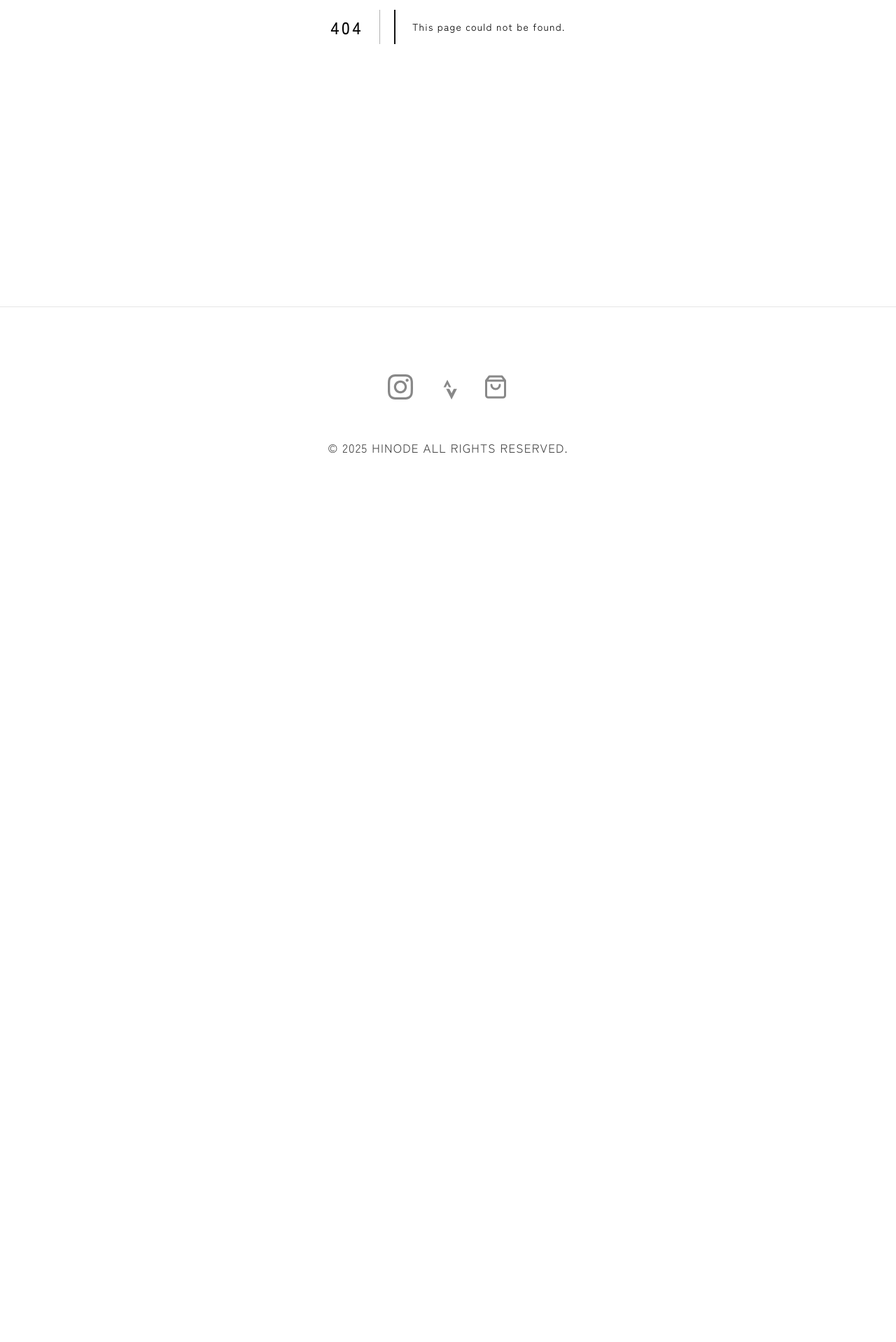
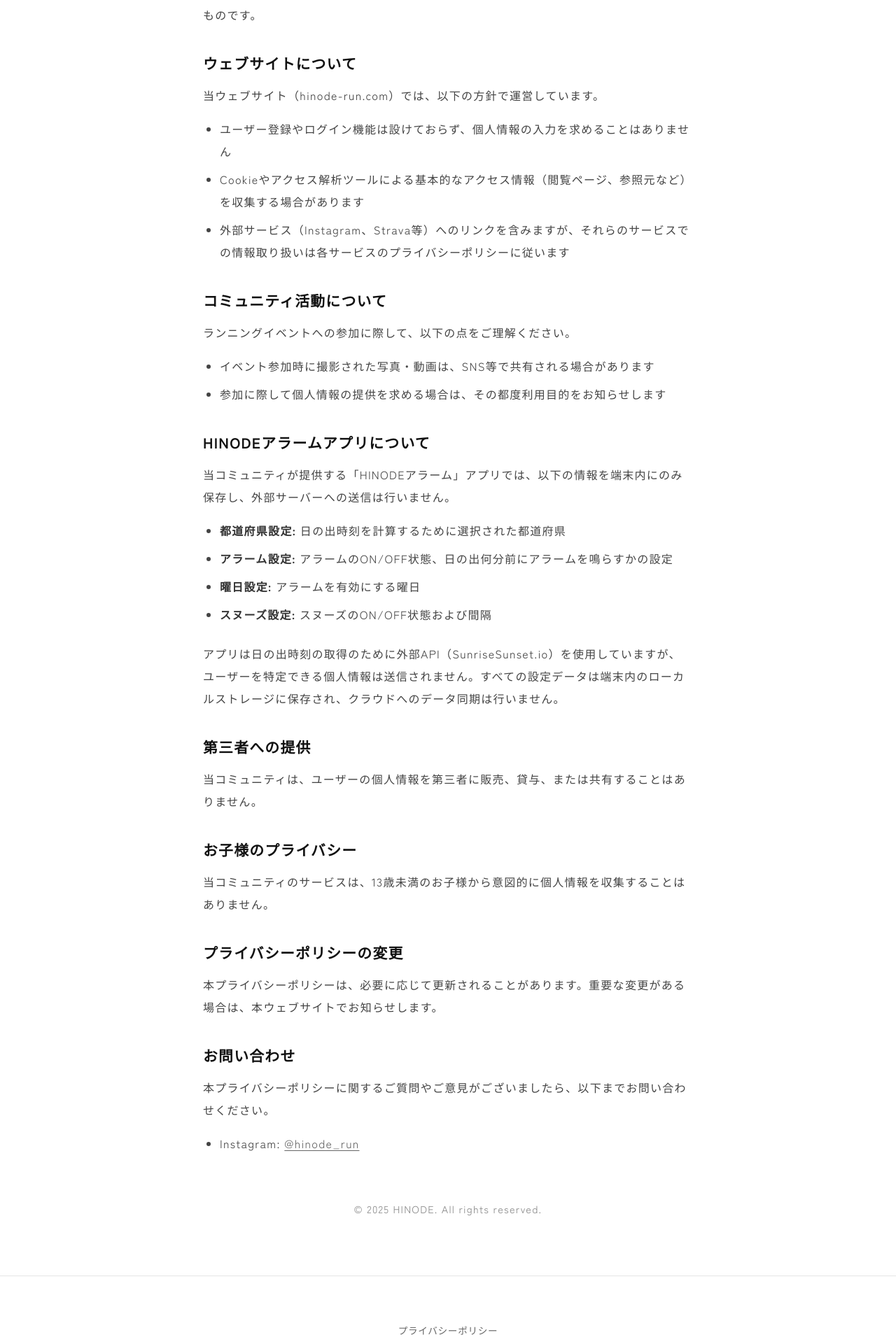
Before and after one commit to git10a/hinode, a Next.js app: page /privacy in a window 1280 px wide. Before the commit this address had no page. Shown: the part 362-2280 px from the top of the page at 70% size. Before the commit the page ends 1116 px from the top, so only its background shows below. Built offline with nearby package versions, Linux system fonts and the light colour scheme.

Commit message:
Add privacy policy page and footer link

```diff
--- a/app/globals.css
+++ b/app/globals.css
@@ -867,3 +867,90 @@ footer p {
     font-weight: 300;
     transform: translateY(-2px);
 }
+
+/* Footer Links */
+.footer-links {
+    margin-bottom: 1rem;
+}
+
+.footer-links a {
+    font-size: 0.85rem;
+    color: #666;
+    text-transform: none;
+    letter-spacing: 0.05em;
+    transition: color 0.3s;
+}
+
+.footer-links a:hover {
+    color: var(--color-text);
+}
+
+/* Privacy Page */
+.privacy-page {
+    padding: 8rem 0 4rem;
+    min-height: 100vh;
+    background: var(--color-bg);
+}
+
+.privacy-page h1 {
+    font-size: 2.5rem;
+    margin-bottom: 3rem;
+    text-align: center;
+    letter-spacing: 0.1em;
+}
+
+.privacy-content {
+    max-width: 700px;
+    margin: 0 auto;
+}
+
+.privacy-content h2 {
+    font-size: 1.3rem;
+    margin-top: 2.5rem;
+    margin-bottom: 1rem;
+    padding-left: 0;
+    border-left: none;
+    font-weight: 600;
+}
+
+.privacy-content p {
+    font-size: 1rem;
+    line-height: 2;
+    margin-bottom: 1rem;
+    max-width: 100%;
+}
+
+.privacy-content ul {
+    margin-bottom: 1.5rem;
+    padding-left: 1.5rem;
+}
+
+.privacy-content ul li {
+    list-style: disc;
+    font-size: 1rem;
+    line-height: 2;
+    color: #444;
+    margin-bottom: 0.5rem;
+}
+
+.privacy-content ul li strong {
+    font-weight: 600;
+    color: #333;
+}
+
+.privacy-content a {
+    color: #666;
+    text-decoration: underline;
+    text-underline-offset: 3px;
+}
+
+.privacy-content a:hover {
+    color: var(--color-text);
+}
+
+.privacy-content .copyright {
+    margin-top: 4rem;
+    text-align: center;
+    font-size: 0.9rem;
+    color: #888;
+}
--- /dev/null
+++ b/app/privacy/page.js
@@ -0,0 +1,73 @@
+export const metadata = {
+    title: 'プライバシーポリシー | HINODE',
+    description: 'HINODEのプライバシーポリシー。ウェブサイト、コミュニティ活動、公式アプリにおける情報の取り扱いについて説明しています。',
+};
+
+export default function Privacy() {
+    return (
+        <section className="privacy-page">
+            <div className="container">
+                <h1>プライバシーポリシー</h1>
+
+                <div className="privacy-content">
+                    <h2>はじめに</h2>
+                    <p>
+                        HINODE（以下「当コミュニティ」）は、ユーザーのプライバシーを尊重し、個人情報の保護に努めています。本プライバシーポリシーは、当コミュニティが運営するウェブサイト、ランニングイベント、および関連サービスにおける情報の取り扱いについて説明するものです。
+                    </p>
+
+                    <h2>ウェブサイトについて</h2>
+                    <p>当ウェブサイト（hinode-run.com）では、以下の方針で運営しています。</p>
+                    <ul>
+                        <li>ユーザー登録やログイン機能は設けておらず、個人情報の入力を求めることはありません</li>
+                        <li>Cookieやアクセス解析ツールによる基本的なアクセス情報（閲覧ページ、参照元など）を収集する場合があります</li>
+                        <li>外部サービス（Instagram、Strava等）へのリンクを含みますが、それらのサービスでの情報取り扱いは各サービスのプライバシーポリシーに従います</li>
+                    </ul>
+
+                    <h2>コミュニティ活動について</h2>
+                    <p>ランニングイベントへの参加に際して、以下の点をご理解ください。</p>
+                    <ul>
+                        <li>イベント参加時に撮影された写真・動画は、SNS等で共有される場合があります</li>
+                        <li>参加に際して個人情報の提供を求める場合は、その都度利用目的をお知らせします</li>
+                    </ul>
+
+                    <h2>HINODEアラームアプリについて</h2>
+                    <p>
+                        当コミュニティが提供する「HINODEアラーム」アプリでは、以下の情報を端末内にのみ保存し、外部サーバーへの送信は行いません。
+                    </p>
+                    <ul>
+                        <li><strong>都道府県設定:</strong> 日の出時刻を計算するために選択された都道府県</li>
+                        <li><strong>アラーム設定:</strong> アラームのON/OFF状態、日の出何分前にアラームを鳴らすかの設定</li>
+                        <li><strong>曜日設定:</strong> アラームを有効にする曜日</li>
+                        <li><strong>スヌーズ設定:</strong> スヌーズのON/OFF状態および間隔</li>
+                    </ul>
+                    <p>
+                        アプリは日の出時刻の取得のために外部API（SunriseSunset.io）を使用していますが、ユーザーを特定できる個人情報は送信されません。すべての設定データは端末内のローカルストレージに保存され、クラウドへのデータ同期は行いません。
+                    </p>
+
+                    <h2>第三者への提供</h2>
+                    <p>
+                        当コミュニティは、ユーザーの個人情報を第三者に販売、貸与、または共有することはありません。
+                    </p>
+
+                    <h2>お子様のプライバシー</h2>
+                    <p>
+                        当コミュニティのサービスは、13歳未満のお子様から意図的に個人情報を収集することはありません。
+                    </p>
+
+                    <h2>プライバシーポリシーの変更</h2>
+                    <p>
+                        本プライバシーポリシーは、必要に応じて更新されることがあります。重要な変更がある場合は、本ウェブサイトでお知らせします。
+                    </p>
+
+                    <h2>お問い合わせ</h2>
+                    <p>本プライバシーポリシーに関するご質問やご意見がございましたら、以下までお問い合わせください。</p>
+                    <ul>
+                        <li>Instagram: <a href="https://www.instagram.com/hinode_run/" target="_blank" rel="noopener noreferrer">@hinode_run</a></li>
+                    </ul>
+
+                    <p className="copyright">© 2025 HINODE. All rights reserved.</p>
+                </div>
+            </div>
+        </section>
+    );
+}
--- a/components/Footer.js
+++ b/components/Footer.js
@@ -1,7 +1,12 @@
+import Link from 'next/link';
+
 export default function Footer() {
     return (
         <footer>
             <div className="container">
+                <div className="footer-links">
+                    <Link href="/privacy">プライバシーポリシー</Link>
+                </div>
                 <div className="social-links">
                     <a href="https://www.instagram.com/hinode_run/" target="_blank" rel="noopener noreferrer" aria-label="Instagram">
                         <svg className="social-icon" viewBox="0 0 24 24" xmlns="http://www.w3.org/2000/svg">
```
